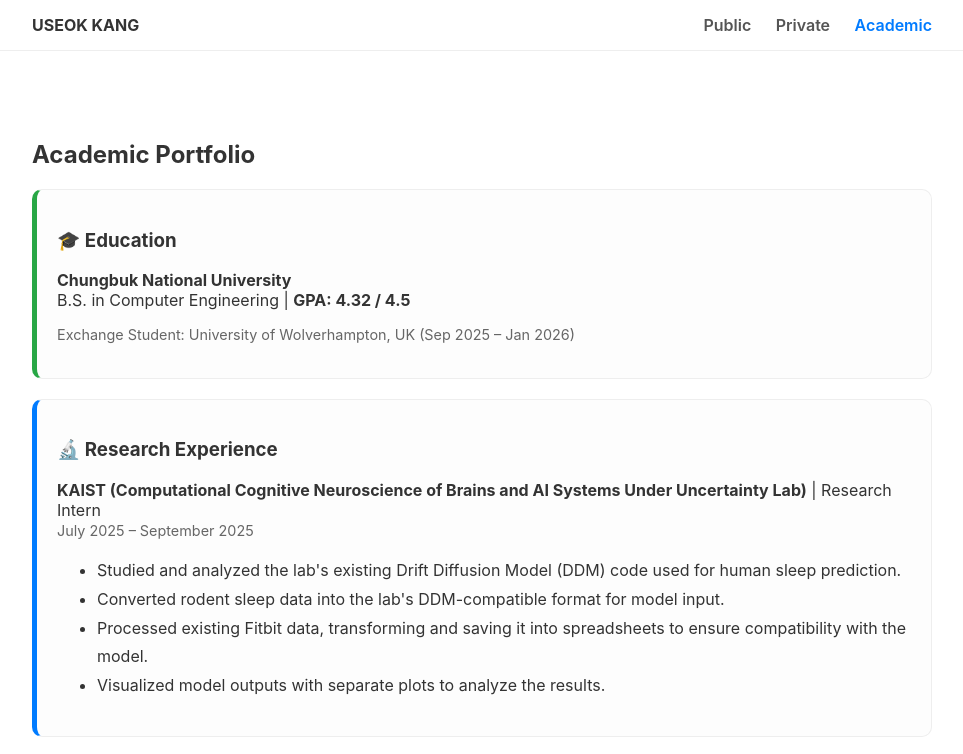
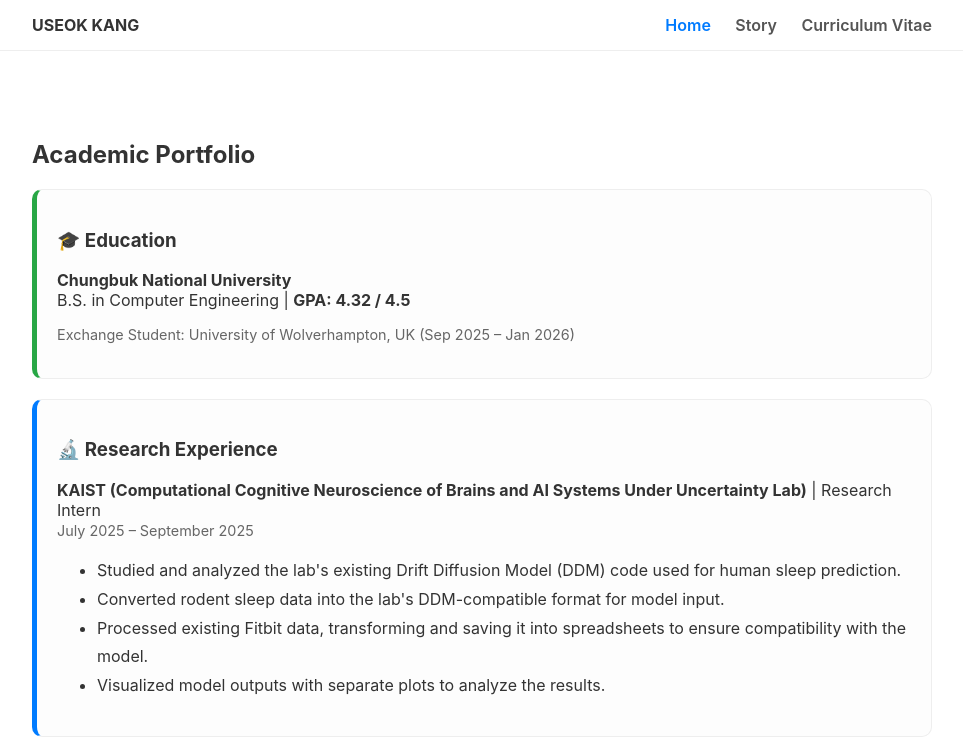
Before and after one commit to MuHaRVEY/MuHaRVEY.github.io, a plain HTML site: page academic.html in a window 1280 px wide. Shown: the top 754 px of the page, without its empty margins (158-1121 px from the left). Drawn offline with Linux system fonts and the light colour scheme.

Commit message:
Update academic.html

```diff
--- a/academic.html
+++ b/academic.html
@@ -10,9 +10,9 @@
         <div class="container" style="padding: 0 20px; display: flex; justify-content: space-between;">
             <strong>USEOK KANG</strong>
             <div>
-                <a href="index.html" class="nav-link">Public</a>
-                <a href="story.html" class="nav-link">Private</a>
-                <a href="academic.html" class="nav-link active">Academic</a>
+                <a href="index.html" class="nav-link active">Home</a>
+                <a href="story.html" class="nav-link">Story</a>
+                <a href="academic.html" class="nav-link">Curriculum Vitae</a>
             </div>
         </div>
     </nav>
```
